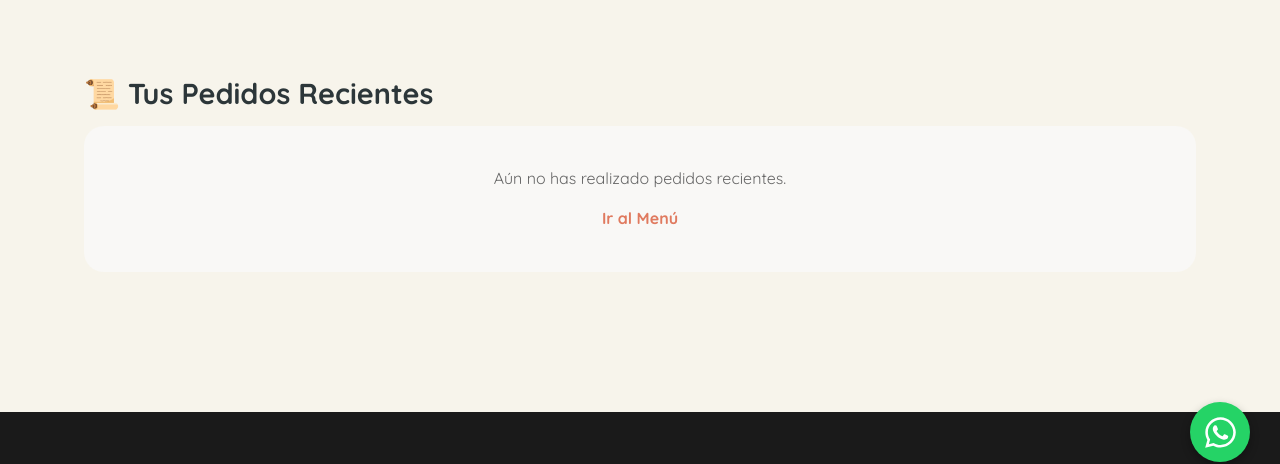
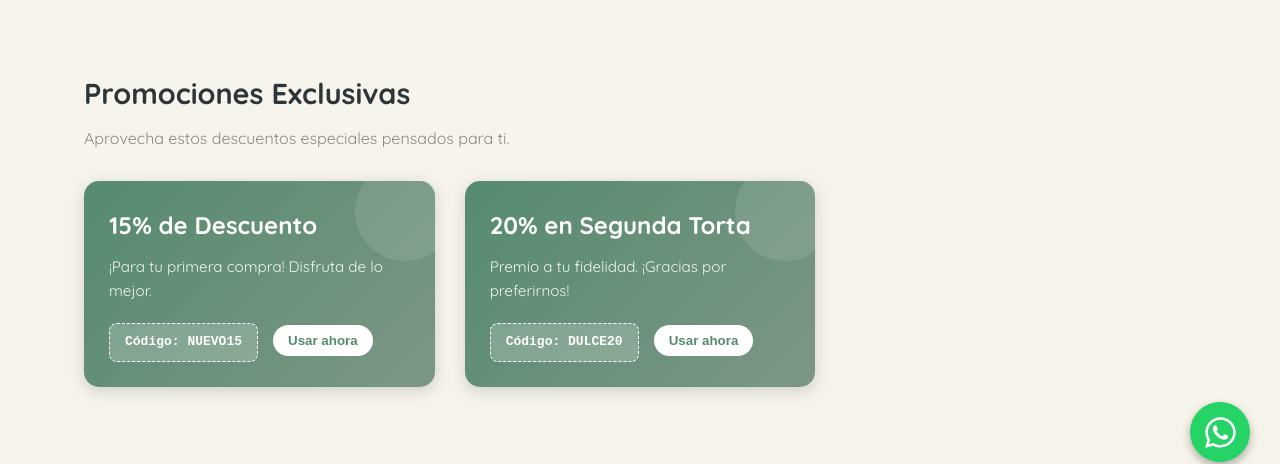
Before and after one commit to Proyecto-Postre/FrontEnd, a Vue app: page /para-ti in a window 1280 px wide. Shown: the part 308-772 px from the top of the page. Built offline with nearby package versions, Linux system fonts and the light colour scheme; no server answers; a web font is replaced by a local one.

Commit message:
feat(profile): display promotions and apply coupons

```diff
--- a/src/domains/user/views/ProfileView.vue
+++ b/src/domains/user/views/ProfileView.vue
@@ -1,7 +1,10 @@
 <script setup>
 import { ref, onMounted } from 'vue';
+import { useRouter } from 'vue-router';
 import ProductCard from '../../catalog/components/ProductCard.vue';
+import { cart } from '../../cart/store.js';
 
+const router = useRouter();
 const user = ref(null);
 const recommendations = ref([]);
 const recentOrders = ref([]);
@@ -26,6 +29,19 @@ onMounted(async () => {
         console.error("Error loading profile data", e);
     }
 });
+
+const promotions = [
+    { id: 1, titleKey: 'promo.first_buy_title', descKey: 'promo.first_buy_desc', code: 'NUEVO15' },
+    { id: 2, titleKey: 'promo.loyal_title', descKey: 'promo.loyal_desc', code: 'DULCE20' }
+];
+
+const applyPromo = (code) => {
+    const success = cart.applyCoupon(code);
+    if (success) {
+        alert(`¡Cupón ${code} aplicado exitosamente!`);
+        router.push('/menu');
+    }
+};
 </script>
 
 <template>
@@ -46,6 +62,33 @@ onMounted(async () => {
                     :key="product.id"
                     :product="product"
                 />
+            </div>
+        </section>
+
+        <!-- Section: Promotions -->
+        <section class="section-block">
+            <h3 class="section-title">{{ $t('profile.promotions_title') }}</h3>
+            <p class="subtitle">{{ $t('profile.promotions_sub') }}</p>
+
+            <div class="promotions-grid">
+                <div v-for="promo in promotions" :key="promo.id" class="promo-card">
+                    <div class="promo-content">
+                        <h4>{{ $t(promo.titleKey) }}</h4>
+                        <p>{{ $t(promo.descKey) }}</p>
+                        <div class="promo-code">
+                             {{ $t('promo.code', { code: promo.code }) }}
+                        </div>
+                        <button
+                            class="btn-apply"
+                            :class="{ 'active': cart.coupon && cart.coupon.code === promo.code }"
+                            :disabled="cart.coupon && cart.coupon.code === promo.code"
+                            @click="applyPromo(promo.code)"
+                        >
+                            {{ (cart.coupon && cart.coupon.code === promo.code) ? 'En uso' : 'Usar ahora' }}
+                        </button>
+                    </div>
+                    <div class="circles"></div>
+                </div>
             </div>
         </section>
 
@@ -124,4 +167,83 @@ onMounted(async () => {
     font-weight: 700;
     text-decoration: none;
 }
+
+/* Promotions Styles */
+.promotions-grid {
+    display: grid;
+    grid-template-columns: repeat(auto-fill, minmax(300px, 1fr));
+    gap: 30px;
+}
+
+.promo-card {
+    background: linear-gradient(135deg, var(--primary-color) 0%, #7d9685 100%);
+    color: white;
+    padding: 25px;
+    border-radius: 15px;
+    position: relative;
+    overflow: hidden;
+    box-shadow: 0 4px 15px rgba(105, 126, 113, 0.3);
+    transition: transform 0.3s;
+}
+
+.promo-card:hover {
+    transform: translateY(-5px);
+}
+
+.promo-content h4 {
+    font-size: 1.5rem;
+    font-weight: 700;
+    margin-bottom: 10px;
+}
+
+.promo-content p {
+    font-size: 0.95rem;
+    margin-bottom: 20px;
+    opacity: 0.9;
+}
+
+.promo-code {
+    background: rgba(255,255,255,0.2);
+    padding: 8px 15px;
+    border-radius: 8px;
+    font-family: monospace;
+    font-weight: 700;
+    display: inline-block;
+    border: 1px dashed white;
+    margin-right: 15px;
+}
+
+.btn-apply {
+    background-color: white;
+    color: var(--primary-color);
+    border: none;
+    padding: 8px 15px;
+    border-radius: 20px;
+    font-weight: 700;
+    cursor: pointer;
+    transition: transform 0.2s, box-shadow 0.2s;
+}
+
+.btn-apply:hover {
+    transform: scale(1.05);
+    box-shadow: 0 4px 10px rgba(0,0,0,0.2);
+}
+
+.btn-apply.active {
+    background-color: rgba(255, 255, 255, 0.5);
+    cursor: default;
+    transform: none;
+    box-shadow: none;
+}
+
+
+.circles {
+    position: absolute;
+    top: -20px;
+    right: -20px;
+    width: 100px;
+    height: 100px;
+    background: rgba(255,255,255,0.1);
+    border-radius: 50%;
+}
 </style>
```
